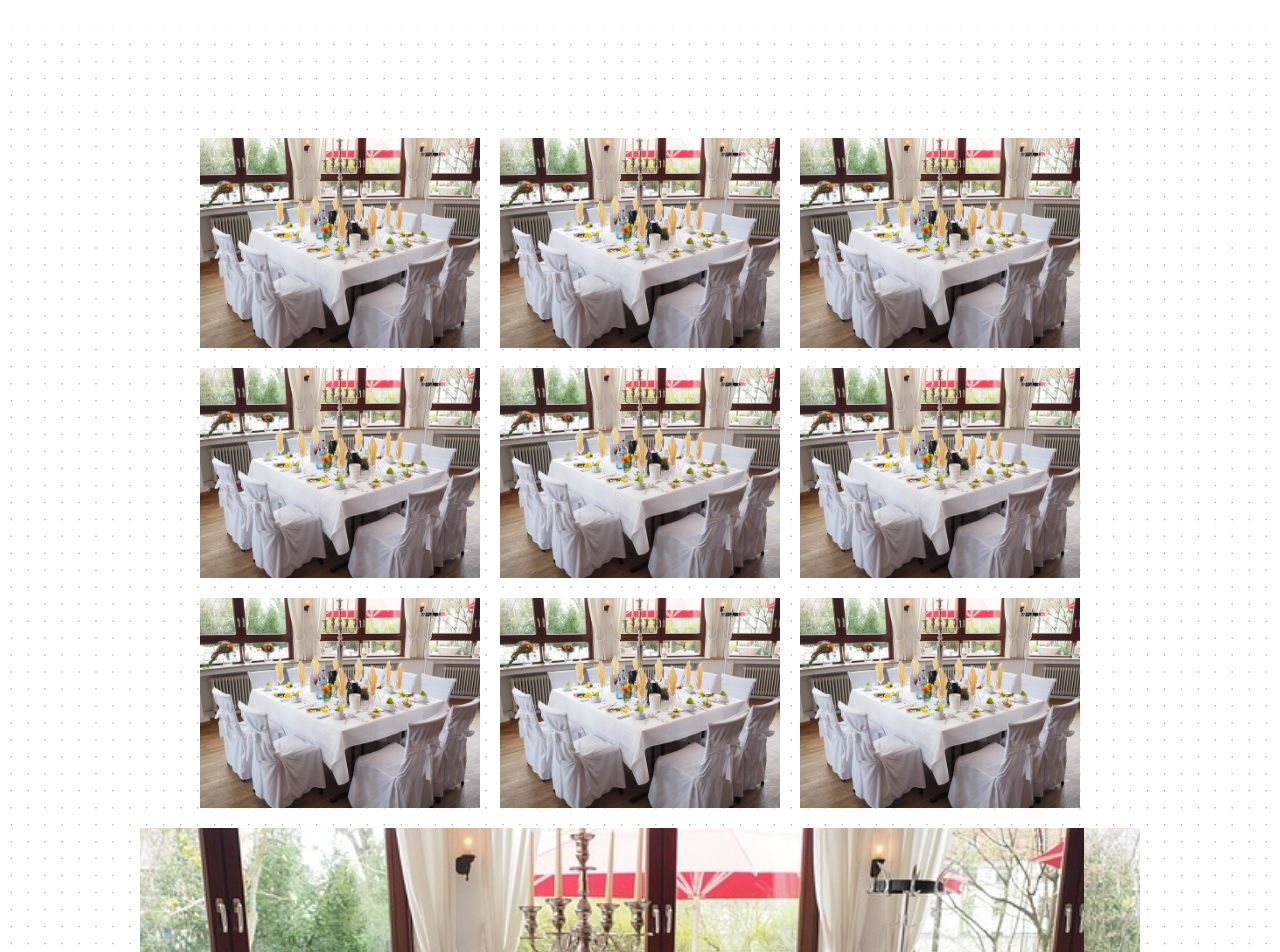
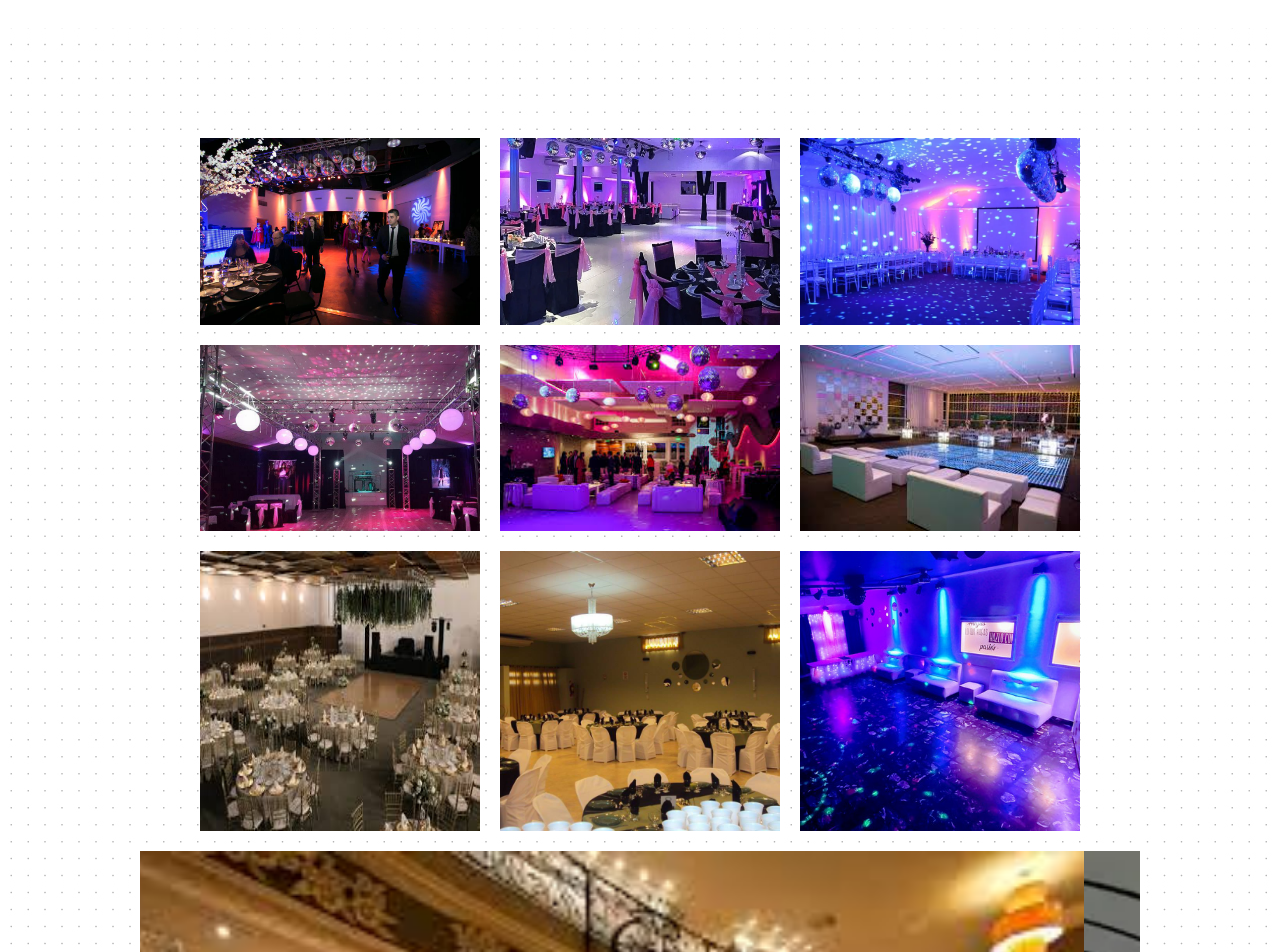
Before and after one commit to LautaroCarnevale/PF-Carnevale, a website: page pages/galeria.html in a window 1280 px wide. Shown: the part 680-1632 px from the top of the page. Drawn offline with nearby package versions, Linux system fonts and the light colour scheme.

Commit message:
new imagenes en galerias

```diff
--- a/pages/galeria.html
+++ b/pages/galeria.html
@@ -80,23 +80,23 @@
                 <div class="section3__div-galeria">
                     <div class="section3__div__div-galeria">
                         <img class="section3__div__div__img-galeria"
-                            src="../assets/img/wedding-table-ge4cb508bc_640.jpg" alt="imgane de un restaurante">
+                            src="../assets/img/salon7.jpg" alt="imgane de un restaurante">
                         <img class="section3__div__div__img-galeria"
-                            src="../assets/img/wedding-table-ge4cb508bc_640.jpg" alt="imgane de un restaurante">
+                            src="../assets/img/salon1.jpg" alt="imgane de un restaurante">
                         <img class="section3__div__div__img-galeria"
-                            src="../assets/img/wedding-table-ge4cb508bc_640.jpg" alt="imgane de un restaurante">
+                            src="../assets/img/salon2.jpg" alt="imgane de un restaurante">
                         <img class="section3__div__div__img-galeria"
-                            src="../assets/img/wedding-table-ge4cb508bc_640.jpg" alt="imgane de un restaurante">
+                            src="../assets/img/salon3.jpg" alt="imgane de un restaurante">
                         <img class="section3__div__div__img-galeria"
-                            src="../assets/img/wedding-table-ge4cb508bc_640.jpg" alt="imgane de un restaurante">
+                            src="../assets/img/salon4.jpg" alt="imgane de un restaurante">
                         <img class="section3__div__div__img-galeria"
-                            src="../assets/img/wedding-table-ge4cb508bc_640.jpg" alt="imgane de un restaurante">
+                            src="../assets/img/salon5.jpg" alt="imgane de un restaurante">
                         <img class="section3__div__div__img-galeria"
-                            src="../assets/img/wedding-table-ge4cb508bc_640.jpg" alt="imgane de un restaurante">
+                            src="../assets/img/salon6.jpg" alt="imgane de un restaurante">
                         <img class="section3__div__div__img-galeria"
-                            src="../assets/img/wedding-table-ge4cb508bc_640.jpg" alt="imgane de un restaurante">
+                            src="../assets/img/salon10.jpg" alt="imgane de un restaurante">
                         <img class="section3__div__div__img-galeria"
-                            src="../assets/img/wedding-table-ge4cb508bc_640.jpg" alt="imgane de un restaurante">
+                            src="../assets/img/salon9.jpg" alt="imgane de un restaurante">
                     </div>
                 </div>
 
@@ -104,19 +104,16 @@
                     <div id="carouselExampleControls" class="carousel slide" data-bs-ride="carousel">
                         <div class="carousel-inner">
                             <div class="carousel-item active">
-                                <img src="../assets/img/wedding-table-ge4cb508bc_640.jpg" class="d-block w-100" alt="imgane de un restaurante">
+                                <img src="../assets/img/carousel.jpg" class="d-block w-100" alt="imgane de un restaurante">
                             </div>
                             <div class="carousel-item">
-                                <img src="../assets/img/wedding-table-ge4cb508bc_640.jpg" class="d-block w-100" alt="imgane de un restaurante">
+                                <img src="../assets/img/carousel2.jpg" class="d-block w-100" alt="imgane de un restaurante">
                             </div>
                             <div class="carousel-item">
-                                <img src="../assets/img/wedding-table-ge4cb508bc_640.jpg" class="d-block w-100" alt="imgane de un restaurante">
+                                <img src="../assets/img/carousel3.jpg" class="d-block w-100" alt="imgane de un restaurante">
                             </div>
                             <div class="carousel-item">
-                                <img src="../assets/img/wedding-table-ge4cb508bc_640.jpg" class="d-block w-100" alt="imgane de un restaurante">
-                            </div>
-                            <div class="carousel-item">
-                                <img src="../assets/img/wedding-table-ge4cb508bc_640.jpg" class="d-block w-100" alt="imgane de un restaurante">
+                                <img src="../assets/img/carousel4.jpg" class="d-block w-100" alt="imgane de un restaurante">
                             </div>
                         </div>
                         <button class="carousel-control-prev" type="button" data-bs-target="#carouselExampleControls"
```
Also changed, not shown: assets/img/carousel.jpg (added), assets/img/carousel2.jpg (added), assets/img/carousel3.jpg (added), assets/img/carousel4.jpg (added), assets/img/salon1.jpg (added), assets/img/salon10.jpg (added), assets/img/salon2.jpg (added), assets/img/salon3.jpg (added), assets/img/salon4.jpg (added), assets/img/salon5.jpg (added), assets/img/salon6.jpg (added), assets/img/salon7.jpg (added), assets/img/salon8.jpg (added), assets/img/salon9.jpg (added).
